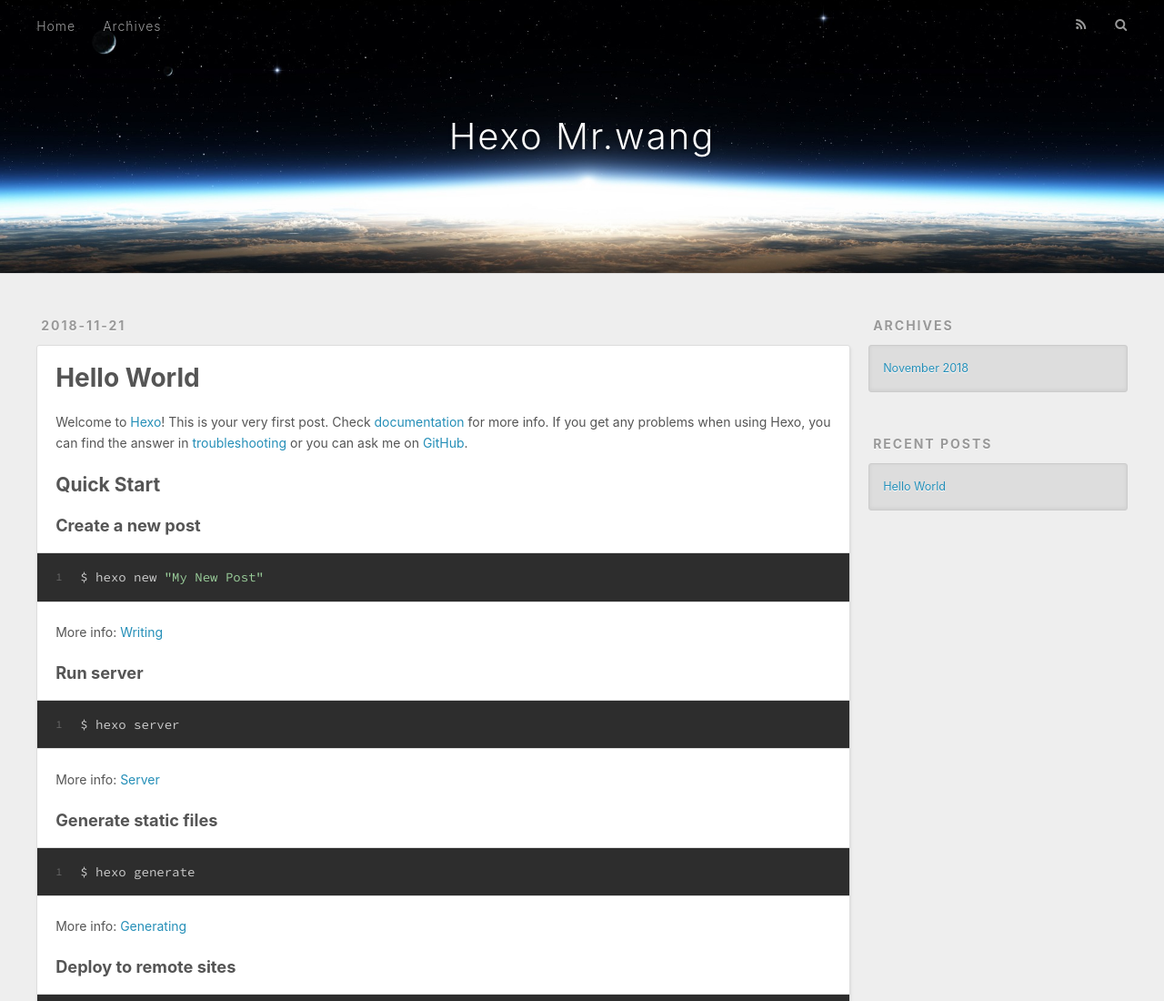
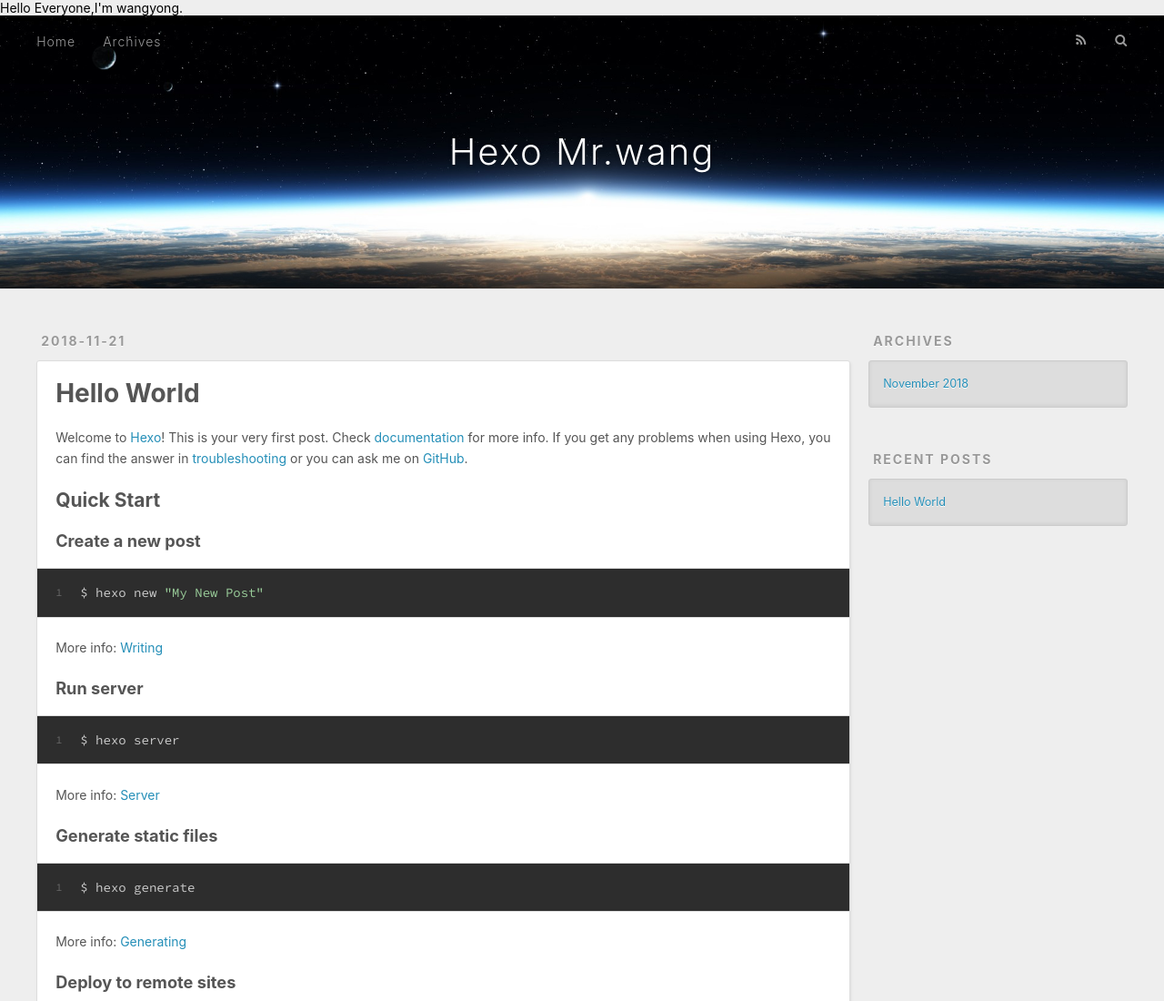
Before and after one commit to tttpour/tttpour.github.io, a plain HTML site: page index.html in a window 1280 px wide. Shown: the top 1100 px of the page at 91% size. Drawn offline with nearby package versions, Linux system fonts and the light colour scheme.

Commit message:
Update index.html

```diff
--- a/index.html
+++ b/index.html
@@ -5,7 +5,8 @@
 
 
 
-  <title>Hexo Mr.wang</title>
+  <title><h1>Mr.wang</h1></title>
+  <h2>Hello Everyone,I'm wangyong.</h2>
   <meta name="viewport" content="width=device-width, initial-scale=1, maximum-scale=1">
   <meta property="og:type" content="website">
 <meta property="og:title" content="Hexo Mr.wang">
```
